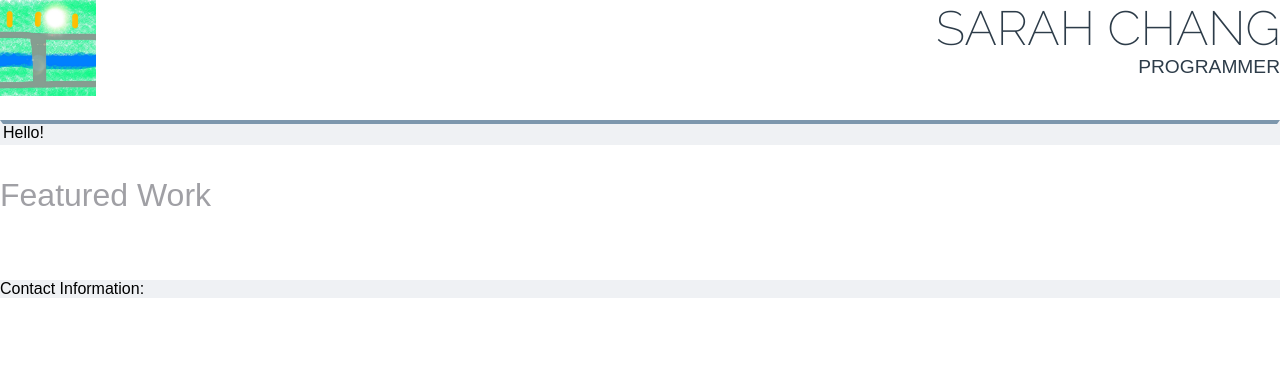
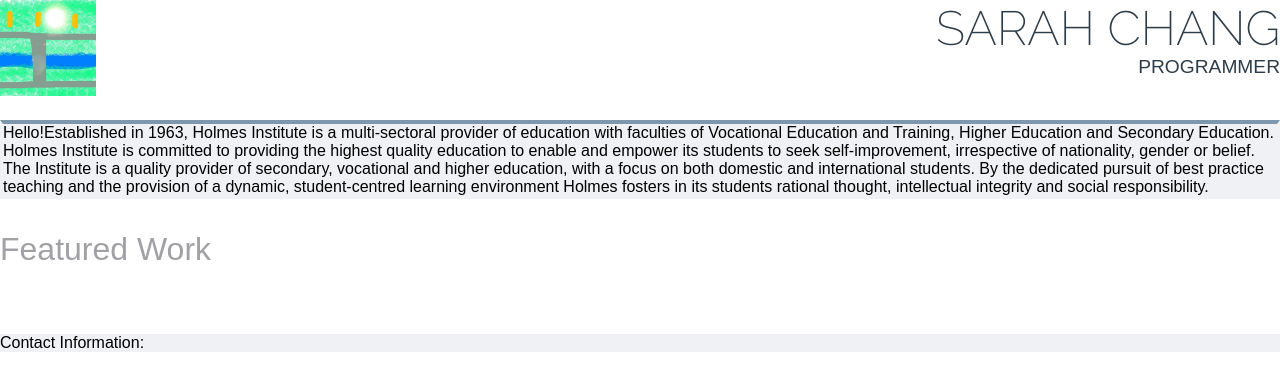
Before and after one commit to sarahchang2013/portfolio, a plain HTML site: page index.html in a window 1280 px wide. Drawn offline with Linux system fonts and the light colour scheme.

Commit message:
added-text-to-blog
text as placeholder

```diff
--- a/index.html
+++ b/index.html
@@ -24,7 +24,8 @@
 
 		<article id="blog">
 			<section id="intro">
-				Hello!
+				Hello!Established in 1963, Holmes Institute is a multi-sectoral provider of education with faculties of Vocational Education and Training, Higher Education and Secondary Education. Holmes Institute is committed to providing the highest quality education to enable and empower its students to seek self-improvement, irrespective of nationality, gender or belief.
+The Institute is a quality provider of secondary, vocational and higher education, with a focus on both domestic and international students. By the dedicated pursuit of best practice teaching and the provision of a dynamic, student-centred learning environment Holmes fosters in its students rational thought, intellectual integrity and social responsibility.
 			</section>
 		</article>
 
```
Also changed, not shown: img/logo-min.svg (deleted), img/logo.svg (deleted).
